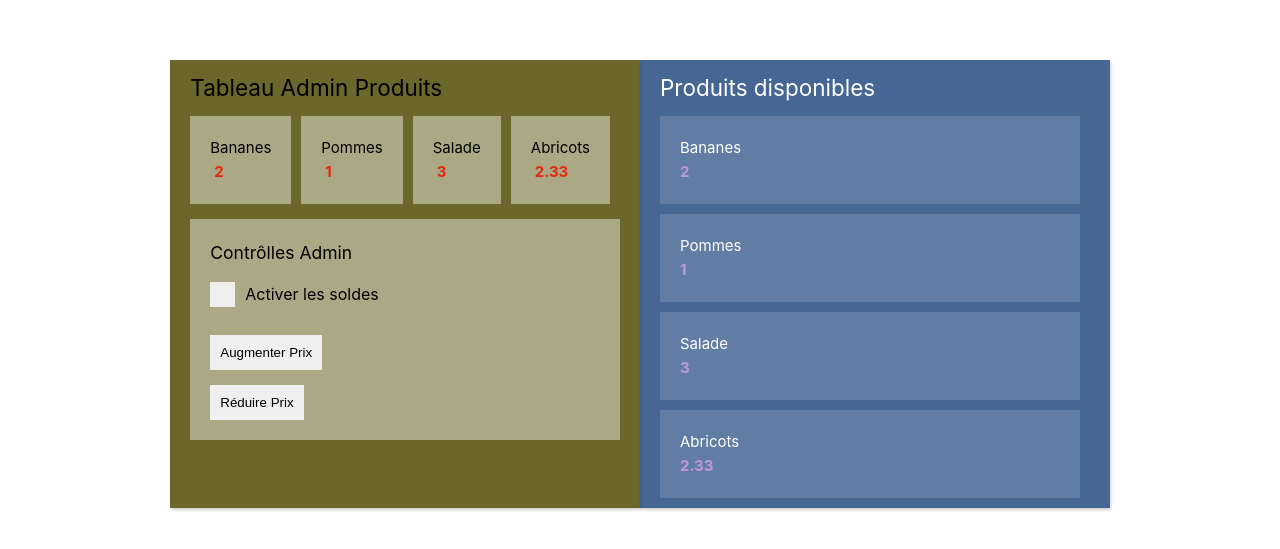
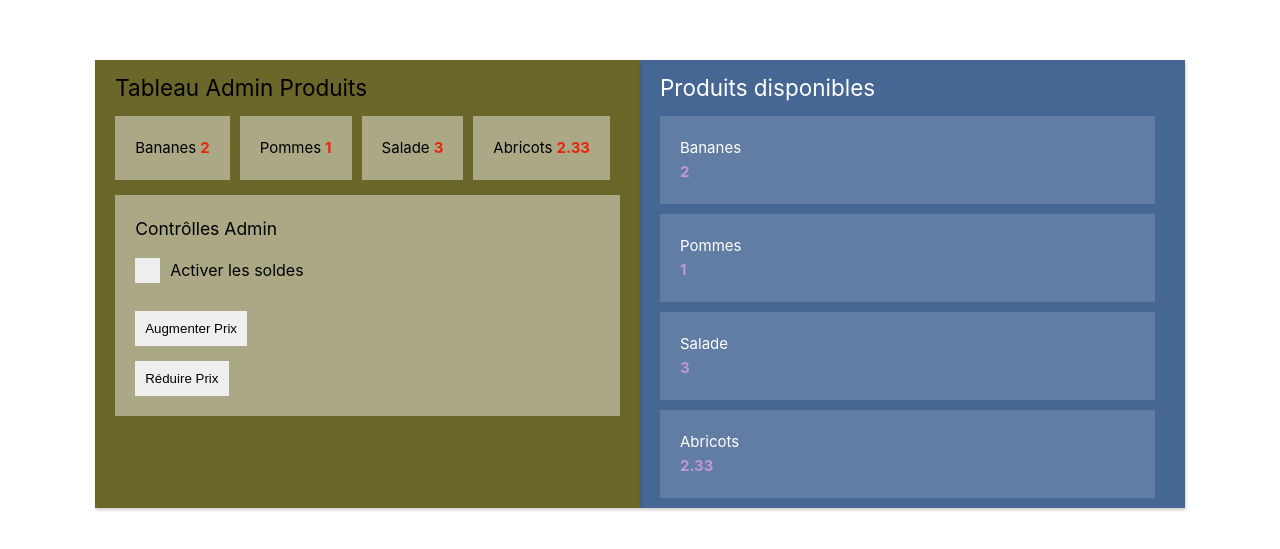
Before and after one commit to GregMarshall999/approfondissement-poe, a Vue app: page / in a window 1280 px wide. Shown: the part 101-650 px from the top of the page. Built offline with nearby package versions, Linux system fonts and the light colour scheme.

Commit message:
installation et utilisation des mixins

```diff
--- a/package.json
+++ b/package.json
@@ -10,6 +10,8 @@
     "test:unit": "vitest"
   },
   "dependencies": {
+    "sass": "^1.83.0",
+    "sass-loader": "^16.0.4",
     "vue": "^3.5.13",
     "vuex": "^4.1.0"
   },
--- a/src/components/Lister/ListerComp.vue
+++ b/src/components/Lister/ListerComp.vue
@@ -1,5 +1,5 @@
 <template>
-    <ul :class="{ admin: isAdmin }">
+    <ul :class="isAdmin ? 'admin': 'default'">
         <li v-for="product in products">
             <span class="name">{{ product.name }}</span>
             <span class="price">{{ product.price }}</span>
@@ -24,42 +24,21 @@ const props = defineProps({
 
 </script>
 
-<style scoped>
+<style lang="scss" scoped>
+@use '@/scss/Style.scss';
 
-ul.admin {
-    padding: 0;
-
-    li {
-        display: inline-block;
-        margin-right: 10px;
-        margin-top: 10px;
-        padding: 20px;
-        background: rgba(255, 255, 255, 0.432);
-
-        .price {
-            font-weight: bold;
-            color: #e8260c;
-            margin-left: 4px;
-        }
-    }
+.admin {
+    @include Style.product-style(
+        $li-display: inline-block,
+        $li-background: rgba(255, 255, 255, 0.432),
+        $li_price-display: initial,
+        $li_price-color: #e8260c,
+        $li_price-marginLeft: 4px
+    );
 }
 
-ul {
-    padding: 0;
-    list-style-type: none;
-
-    li {
-        margin-right: 10px;
-        margin-top: 10px;
-        padding: 20px;
-        background: rgba(255, 255, 255, 0.151);
-
-        .price {
-            font-weight: bold;
-            color: #bf97db;
-            display: block;
-        }
-    }
+.default {
+    @include Style.product-style;
 }
 
 </style>
--- /dev/null
+++ b/src/scss/Style.scss
@@ -0,0 +1,25 @@
+@mixin product-style(
+    $li-display:block,
+    $li-background: rgba(255, 255, 255, 0.151),
+    $li_price-display: block,
+    $li_price-color: #bf97db,
+    $li_price-marginLeft: 0
+) {
+    padding: 0;
+    list-style-type: none;
+
+    li {
+        display: $li-display;
+        background: $li-background;
+        margin-right: 10px;
+        margin-top: 10px;
+        padding: 20px;
+
+        .price {
+            display: $li_price-display;
+            font-weight: bold;
+            color: $li_price-color;
+            margin-left: $li_price-marginLeft;
+        }
+    }
+}
--- a/vite.config.js
+++ b/vite.config.js
@@ -13,4 +13,11 @@ export default defineConfig({
       '@': fileURLToPath(new URL('./src', import.meta.url))
     },
   },
+  css: {
+    preprocessorOptions: {
+      scss: {
+        api: 'modern-compiler'
+      }
+    }
+  }
 })
```
Also changed, not shown: 1 other file (tests, documents, lock files or other folders).
